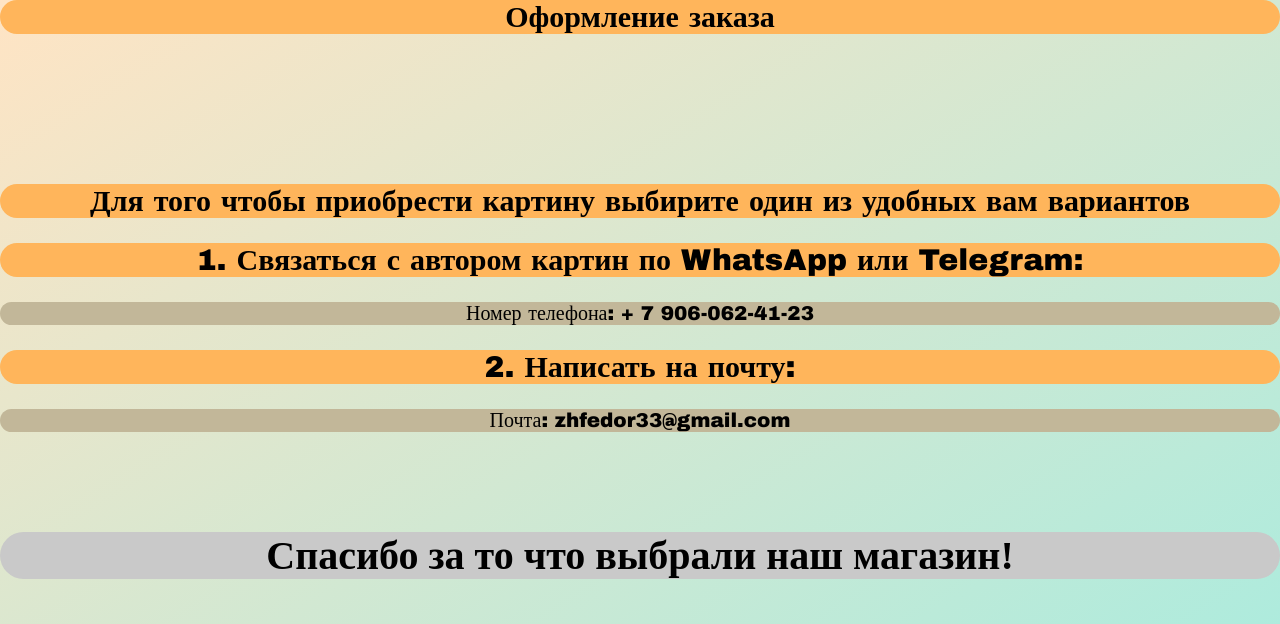
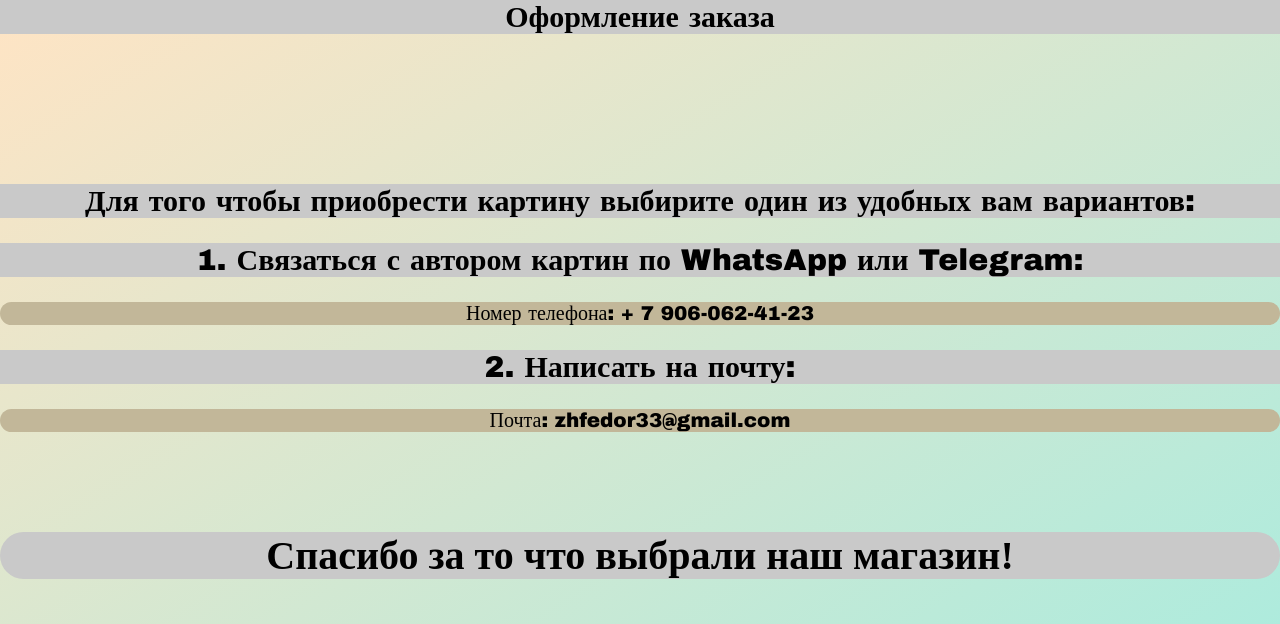
Before and after one commit to FedotPulimet/Last_project, a Laravel app: page /order in a window 1280 px wide. Shown: the top 624 px of the page. Run offline with Laravel 12, Linux system fonts and the light colour scheme; parts of the project's set-up code (start-up, migrations or seed data) failed here and were passed over.

Commit message:
a bit things added

```diff
--- a/sample-shop/public/css/custom.css
+++ b/sample-shop/public/css/custom.css
@@ -153,8 +153,7 @@ button {
 h2 {
     text-align: center !important;
     font-size: 30px !important;
-    background-color: rgb(255, 181, 91);
-    border-radius: 20px;
+    background-color: #c9c9c9;
 }
 
 
--- a/sample-shop/resources/views/order/form.blade.php
+++ b/sample-shop/resources/views/order/form.blade.php
@@ -3,7 +3,7 @@
 <h2>Оформление заказа</h2>
 <form action="{{ route('order.submit') }}" method="POST">
     @csrf
-    <h2>Для того чтобы приобрести картину выбирите один из удобных вам вариантов</h2>
+    <h2>Для того чтобы приобрести картину выбирите один из удобных вам вариантов: </h2>
 
     <h2>1. Связаться с автором картин по WhatsApp или Telegram: </h2>
     <p>Номер телефона: + 7 906-062-41-23</p>
```
